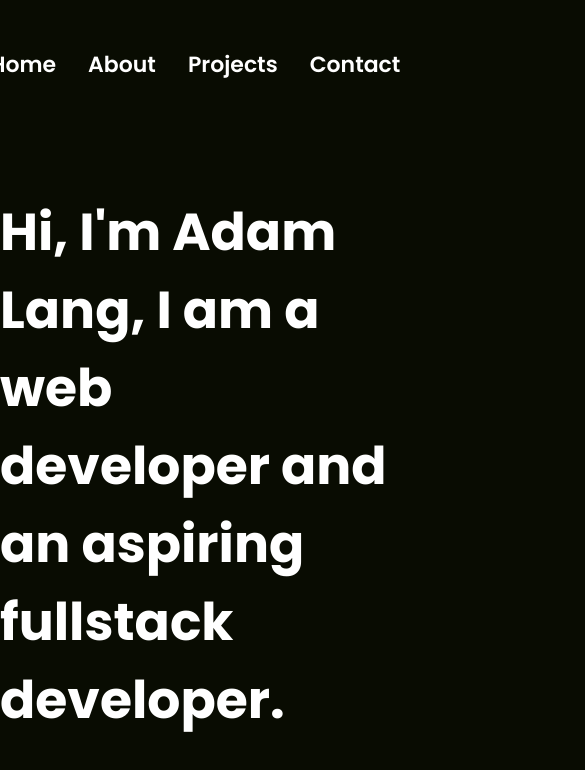
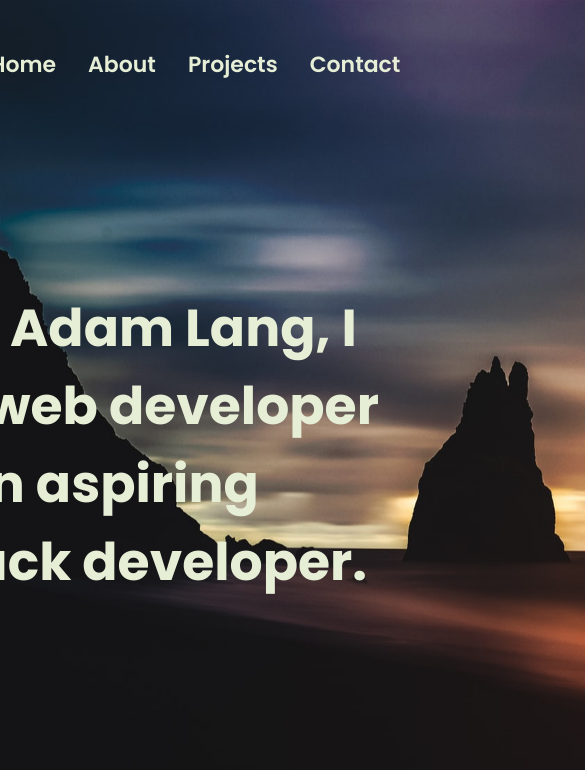
Before and after one commit to adamLangsti/Website, a React (Create React App) app: page / in a window 390 px wide. Shown: the top 770 px of the page, 585 px wide, since content can reach past the window. Built offline with nearby package versions, Linux system fonts and the light colour scheme.

Commit message:
feat: hero image done and hero text responsive

```diff
--- a/src/components/Hero.js
+++ b/src/components/Hero.js
@@ -1,4 +1,5 @@
 import React from 'react';
+import logo from '../media/bg.jpeg';
 
 const Hero = () => {
     return (
@@ -7,6 +8,7 @@ const Hero = () => {
                 Hi, I'm Adam Lang, I am a web developer and an aspiring
                 fullstack developer.
             </h1>
+            <img className='bg' src={logo} alt='bg-img' />
         </div>
     );
 };
--- a/src/css/index.css
+++ b/src/css/index.css
@@ -6,7 +6,7 @@
 .nav-list {
   display: flex;
   justify-content: center;
-  margin-top: 2rem;
+  padding-top: 2rem;
 }
 
 .nav-items {
@@ -43,25 +43,41 @@
 }
 
 .container {
-  display: flex;
-  align-items: center;
-  justify-content: center;
+  position: relative;
   margin-top: 12rem;
+  z-index: -1;
 }
 
 .header {
   color: #E6EED6;
   font-family: Poppins;
-  width: clamp(200px, 810px, 100%);
-  margin-left: auto;
-  margin-right: auto;
+  margin-left: 15vw;
   font-size: 52px;
-  text-overflow: ellipsis;
+  width: clamp(300px, 600px, 810px);
 }
 
-@media screen and (max-width: 768px) {
+.bg {
+  min-height: 100%;
+  min-width: 1024px;
+  width: 100%;
+  height: auto;
+  position: fixed;
+  top: 0;
+  left: 0;
+  z-index: -1;
+}
+
+@media screen and (max-width: 1024px) {
+  /* Specific to this particular image */
   .container {
-    margin-top: 6rem;
+    left: 50%;
+    margin-left: -512px;
+    /* 50% */
+  }
+  .header {
+    position: relative;
+    left: 15%;
+    margin-left: 5vw;
   }
 }
 
@@ -71,7 +87,11 @@
   box-sizing: border-box;
 }
 
+body,
+html {
+  height: 100%;
+}
+
 body {
   background-color: #090C02;
-  filter: brightness(5);
 }
--- a/src/scss/_hero.scss
+++ b/src/scss/_hero.scss
@@ -1,22 +1,37 @@
+@import 'colors';
+
 .container {
-    display: flex;
-    align-items: center;
-    justify-content: center;
-
+    position: relative;
     margin-top: 12rem;
+    z-index: -1;
 }
 .header {
     color: $accent;
     font-family: Poppins;
-    width: clamp(200px, 810px, 100%);
-    margin-left: auto;
-    margin-right: auto;
+    margin-left: 15vw;
     font-size: 52px;
-    text-overflow: ellipsis;
+    width: clamp(300px, 600px, 810px);
 }
 
-@media screen and (max-width: 768px) {
+.bg {
+    min-height: 100%;
+    min-width: 1024px;
+    width: 100%;
+    height: auto;
+    position: fixed;
+    top: 0;
+    left: 0;
+    z-index: -1;
+}
+@media screen and (max-width: 1024px) {
+    /* Specific to this particular image */
     .container {
-        margin-top: 6rem;
+        left: 50%;
+        margin-left: -512px; /* 50% */
+    }
+    .header {
+        position: relative;
+        left: 15%;
+        margin-left: 5vw;
     }
 }
--- a/src/scss/_navbar.scss
+++ b/src/scss/_navbar.scss
@@ -6,7 +6,7 @@
     &-list {
         display: flex;
         justify-content: center;
-        margin-top: 2rem;
+        padding-top: 2rem;
     }
     &-items {
         list-style-type: none;
--- a/src/scss/index.scss
+++ b/src/scss/index.scss
@@ -7,7 +7,11 @@
     padding: 0;
     box-sizing: border-box;
 }
+body,
+html {
+    height: 100%;
+}
 body {
     background-color: $primary;
-    filter: brightness(5);
+    // filter: brightness(5);
 }
```
Also changed, not shown: src/media/bg.jpeg (added).
